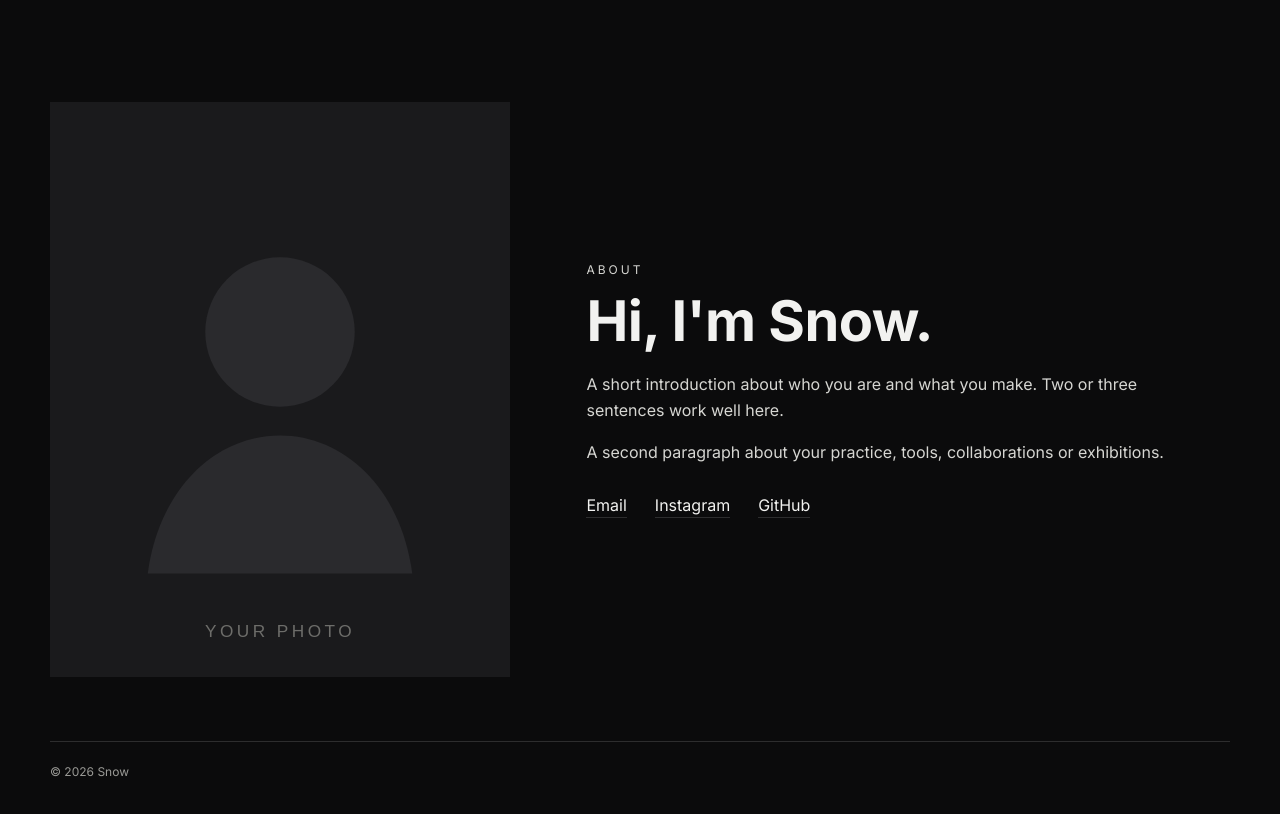
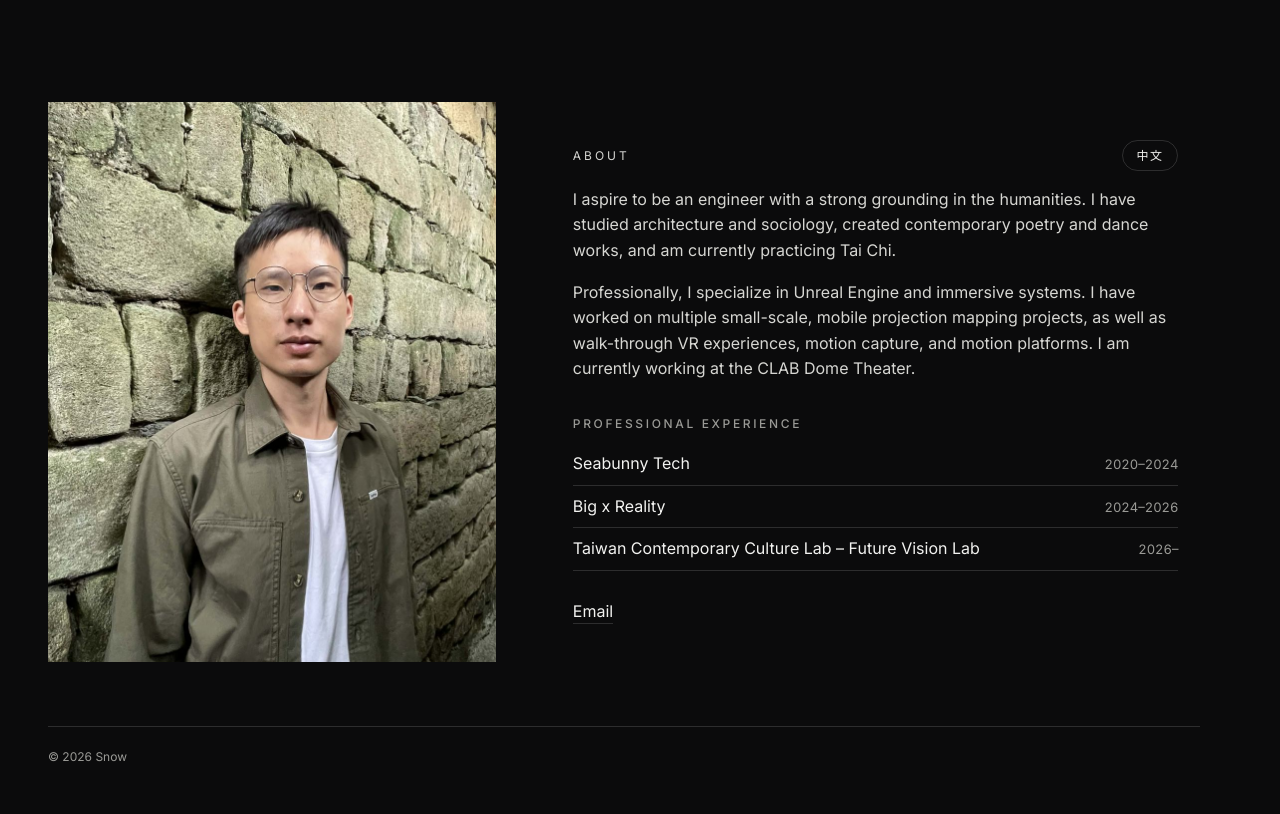
Before and after one commit to snowicefield/snowicefield.github.io, a plain HTML site: page index.html in a window 1280 px wide. Shown: the part 4002-4816 px from the top of the page. Drawn offline with Linux system fonts and the light colour scheme.

Commit message:
update about

```diff
--- a/assets/css/style.css
+++ b/assets/css/style.css
@@ -250,7 +250,8 @@ a {
   display: flex;
   flex-direction: column;
   justify-content: center;
-  padding: calc(var(--header-h) + 40px) var(--gutter) 40px;
+  /* extra room on the right so the dot navigation never covers the text */
+  padding: calc(var(--header-h) + 40px) calc(var(--gutter) + 32px) 40px var(--gutter);
 }
 .about-inner {
   width: 100%;
@@ -274,15 +275,69 @@ a {
   color: var(--muted);
   margin: 0 0 12px;
 }
-.about h2 {
-  margin: 0 0 20px;
-  font-size: clamp(32px, 5vw, 56px);
-  line-height: 1.1;
-  letter-spacing: -0.01em;
+.about-head {
+  display: flex;
+  align-items: center;
+  justify-content: space-between;
+  gap: 16px;
+  max-width: 60ch;
+  margin-bottom: 8px;
+}
+.about-head .eyebrow {
+  margin: 0;
+}
+.lang-toggle {
+  font: inherit;
+  font-size: 12px;
+  letter-spacing: 0.12em;
+  color: var(--fg);
+  background: none;
+  border: 1px solid var(--line);
+  border-radius: 999px;
+  padding: 5px 14px;
+  cursor: pointer;
+  transition: border-color 0.2s;
+}
+.lang-toggle:hover {
+  border-color: var(--fg);
 }
 .about p {
   max-width: 60ch;
   color: #d6d6d2;
+}
+.about-sub {
+  margin: 32px 0 10px;
+  font-size: 12px;
+  font-weight: 500;
+  letter-spacing: 0.22em;
+  text-transform: uppercase;
+  color: var(--muted);
+}
+.experience {
+  list-style: none;
+  padding: 0;
+  margin: 0;
+  max-width: 60ch;
+}
+.experience li {
+  display: flex;
+  justify-content: space-between;
+  align-items: baseline;
+  gap: 16px;
+  padding: 8px 0;
+  border-bottom: 1px solid var(--line);
+}
+.experience a {
+  text-decoration: none;
+}
+.experience a:hover {
+  text-decoration: underline;
+}
+.experience span {
+  flex-shrink: 0;
+  font-size: 13px;
+  color: var(--muted);
+  font-variant-numeric: tabular-nums;
 }
 .contact {
   list-style: none;
@@ -316,6 +371,11 @@ a {
   }
   .about-photo {
     max-width: 320px;
+  }
+}
+@media (max-width: 600px) {
+  .about {
+    padding-right: var(--gutter); /* dots are hidden at this width */
   }
 }
 
--- a/assets/js/main.js
+++ b/assets/js/main.js
@@ -162,3 +162,34 @@
     { passive: false }
   );
 })();
+
+/* ---------- About: English / Chinese toggle ----------
+   Elements with lang="en" or lang="zh-Hant" inside .about are shown or
+   hidden together. The visitor's choice is remembered in this browser. */
+(function () {
+  "use strict";
+
+  var about = document.querySelector(".about");
+  var button = about && about.querySelector(".lang-toggle");
+  if (!button) return;
+
+  var KEY = "about-lang";
+
+  function setLang(lang) {
+    var parts = about.querySelectorAll('[lang="en"], [lang="zh-Hant"]');
+    for (var i = 0; i < parts.length; i++) {
+      parts[i].hidden = parts[i].getAttribute("lang") !== lang;
+    }
+    button.setAttribute("aria-label", lang === "en" ? "切換為中文" : "Switch to English");
+    try { localStorage.setItem(KEY, lang); } catch (e) {}
+  }
+
+  var saved = null;
+  try { saved = localStorage.getItem(KEY); } catch (e) {}
+  setLang(saved === "zh-Hant" ? "zh-Hant" : "en");
+
+  button.addEventListener("click", function () {
+    var current = about.querySelector('div[lang="en"]').hidden ? "zh-Hant" : "en";
+    setLang(current === "en" ? "zh-Hant" : "en");
+  });
+})();
--- a/index.html
+++ b/index.html
@@ -93,20 +93,41 @@
     <section class="about" id="about" data-section="About">
       <div class="about-inner">
         <div class="about-photo">
-          <!-- EDIT: replace with your own photo (e.g. assets/img/profile.jpg) -->
-          <img src="assets/img/profile-placeholder.svg" alt="Portrait of Snow" loading="lazy">
+          <img src="assets/img/profile.jpg" alt="Portrait of Snow Yang" loading="lazy">
         </div>
         <div class="about-text">
-          <p class="eyebrow">About</p>
-          <h2>Hi, I'm Snow.</h2>
-          <!-- EDIT: your intro text. Add or remove <p> paragraphs freely. -->
-          <p>A short introduction about who you are and what you make. Two or three sentences work well here.</p>
-          <p>A second paragraph about your practice, tools, collaborations or exhibitions.</p>
+          <!-- The button switches between the two lang blocks below (see main.js). -->
+          <div class="about-head">
+            <p class="eyebrow"><span lang="en">About</span><span lang="zh-Hant" hidden>關於我</span></p>
+            <button class="lang-toggle" type="button"><span lang="en">中文</span><span lang="zh-Hant" hidden>English</span></button>
+          </div>
+
+          <!-- EDIT: English intro -->
+          <div lang="en">
+            <p>I aspire to be an engineer with a strong grounding in the humanities. I have studied architecture and sociology, created contemporary poetry and dance works, and am currently practicing Tai Chi.</p>
+            <p>Professionally, I specialize in Unreal Engine and immersive systems. I have worked on multiple small-scale, mobile projection mapping projects, as well as walk-through VR experiences, motion capture, and motion platforms. I am currently working at the CLAB Dome Theater.</p>
+            <h3 class="about-sub">Professional Experience</h3>
+            <ul class="experience">
+              <li><a href="https://www.seabunny.tech" target="_blank" rel="noopener">Seabunny Tech</a><span>2020–2024</span></li>
+              <li><a href="https://www.bigxreality.com/tw/home" target="_blank" rel="noopener">Big x Reality</a><span>2024–2026</span></li>
+              <li><a href="https://fvl.clab.org.tw/" target="_blank" rel="noopener">Taiwan Contemporary Culture Lab – Future Vision Lab</a><span>2026–</span></li>
+            </ul>
+          </div>
+
+          <!-- EDIT: Chinese intro -->
+          <div lang="zh-Hant" hidden>
+            <p>立志做一個有人文素養的工程師，讀過建築和社會學，創作過現代詩和現代舞，目前正學習太極拳。</p>
+            <p>專業方面擅長虛幻引擎Unreal Engine和沉浸式系統，曾做過多個小尺度，移動式光雕投影展示專案。也做過走動式VR、動態捕捉及動感平台。目前正在CLAB穹頂劇場服務。</p>
+            <h3 class="about-sub">專業經歷</h3>
+            <ul class="experience">
+              <li><a href="https://www.seabunny.tech" target="_blank" rel="noopener">兔豚科技</a><span>2020–2024</span></li>
+              <li><a href="https://www.bigxreality.com/tw/home" target="_blank" rel="noopener">全球動力科技</a><span>2024–2026</span></li>
+              <li><a href="https://fvl.clab.org.tw/" target="_blank" rel="noopener">台灣當代文化實驗場－未來視覺實驗室</a><span>2026–</span></li>
+            </ul>
+          </div>
+
           <ul class="contact">
-            <!-- EDIT: your links -->
-            <li><a href="mailto:you@example.com">Email</a></li>
-            <li><a href="https://www.instagram.com/" target="_blank" rel="noopener">Instagram</a></li>
-            <li><a href="https://github.com/snowicefield" target="_blank" rel="noopener">GitHub</a></li>
+            <li><a href="mailto:johanyang0411@gmail.com">Email</a></li>
           </ul>
         </div>
       </div>
```
Also changed, not shown: assets/img/profile.jpg (added), 1 other file.
